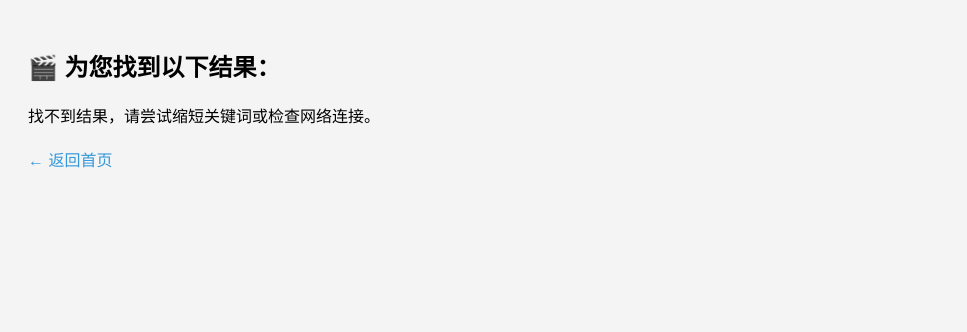
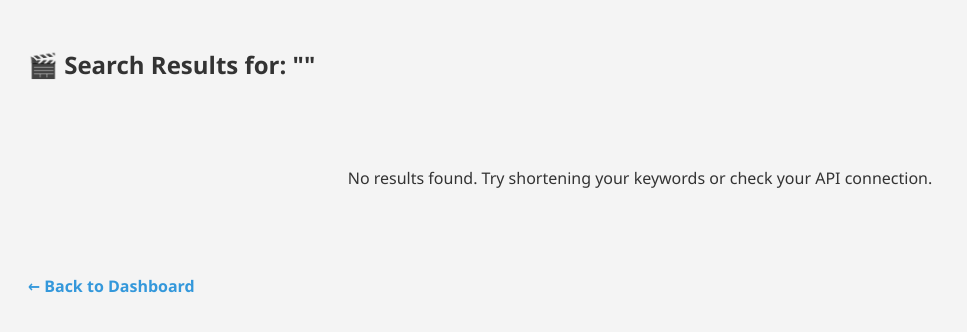
Before and after one commit to youwei1111/media-library-manager, a PHP site: page /search_result.php in a window 1280 px wide. Shown: the top 332 px of the page, without its empty margins (0-967 px from the left). Run offline with PHP 8.4, Linux system fonts and the light colour scheme; data comes from the database, SQL or seed files in the repository.

Commit message:
chore: translate all comments from Chinese to English

```diff
--- a/php/search_result.php
+++ b/php/search_result.php
@@ -1,11 +1,17 @@
 <?php
-// --- 1. 数据库连接 ---
+/**
+ * Search Results Preview & Confirmation
+ * Acts as an intermediate layer to prevent duplicate entries and confirm metadata before saving.
+ */
+
+// --- 1. Database Connection ---
 include 'db_config.php';
 
 $name = $_POST['name'] ?? '';
 $type = $_POST['type'] ?? '';
 
-// --- 2. 调用 Python 脚本获取搜索结果 ---
+// --- 2. Call Python Script for Metadata Retrieval ---
+// Note: Ensure the absolute path to the virtual environment is correct for your local setup.
 $python_path = "/Users/3dyson_1225/Media_Library_System/venv/bin/python3";
 $script_path = "/Users/3dyson_1225/Media_Library_System/VSCode/python/Collector.py";
 $command = "\"$python_path\" \"$script_path\" --search " . escapeshellarg($name) . " " . escapeshellarg($type) . " 2>&1";
@@ -13,12 +19,12 @@ $command = "\"$python_path\" \"$script_path\" --search " . escapeshellarg($name)
 $output = shell_exec($command);
 $results = json_decode($output, true);
 
-// --- 3. 核心修改：获取库中已有的 标题+类型 组合 ---
-$existing_keys = []; // 用于存储 "标题_类型" 的唯一标识
+// --- 3. Duplicate Prevention Logic ---
+// We create a composite key "Title_Type" to allow same-name items of different media types (e.g., Anime vs. Manga).
+$existing_keys = [];
 $check_res = $conn->query("SELECT title, type FROM media_items");
 if ($check_res) {
     while($row = $check_res->fetch_assoc()){
-        // 用 标题_类型 作为唯一的 key，解决动漫/漫画同名无法共存的问题
         $key = $row['title'] . '_' . $row['type'];
         $existing_keys[] = $key;
     }
@@ -26,69 +32,72 @@ if ($check_res) {
 ?>
 
 <!DOCTYPE html>
-<html lang="zh-CN">
+<html lang="en">
 <head>
     <meta charset="UTF-8">
-    <title>确认搜索结果</title>
+    <title>Confirm Search Results</title>
     <style>
-        body { font-family: sans-serif; background: #f4f4f4; padding: 20px; }
-        .search-item { display: flex; border: 1px solid #ddd; margin-bottom: 15px; padding: 15px; border-radius: 8px; background: white; align-items: center; }
+        body { font-family: 'Segoe UI', Tahoma, Geneva, Verdana, sans-serif; background: #f4f4f4; padding: 20px; color: #333; }
+        .search-item { display: flex; border: 1px solid #ddd; margin-bottom: 15px; padding: 15px; border-radius: 8px; background: white; align-items: center; box-shadow: 0 2px 4px rgba(0,0,0,0.05); }
         .search-item img { width: 100px; height: 150px; object-fit: cover; margin-right: 20px; border-radius: 4px; background: #eee; }
         .info { flex: 1; }
-        .btn-add { padding: 10px 20px; background: #2ecc71; color: white; border: none; border-radius: 4px; cursor: pointer; }
+        .btn-add { padding: 10px 20px; background: #2ecc71; color: white; border: none; border-radius: 4px; cursor: pointer; transition: background 0.3s; }
+        .btn-add:hover { background: #27ae60; }
         .btn-exists { padding: 10px 20px; background: #bdc3c7; color: white; border: none; border-radius: 4px; cursor: not-allowed; }
-        .badge-exists { color: #e67e22; font-weight: bold; margin-bottom: 5px; display: block; }
+        .badge-exists { color: #e67e22; font-weight: bold; margin-bottom: 5px; display: block; font-size: 0.85em; }
+        .overview-text { color: #666; font-size: 0.9em; line-height: 1.4; margin: 10px 0; }
     </style>
 </head>
 <body>
-    <h2>🎬 为您找到以下结果：</h2>
+    <h2>🎬 Search Results for: "<?php echo htmlspecialchars($name); ?>"</h2>
 
     <?php if ($results): ?>
         <?php foreach ($results as $item):
-            // --- 核心修改：生成当前搜索项的唯一 KEY 并进行比对 ---
-            // 注意：这里要确保 $item['type'] 的值与数据库存储的类型（如 anime, manga）一致
+            // Generate unique key for current search result to check against database
             $current_key = $item['title'] . '_' . $type;
             $is_added = in_array($current_key, $existing_keys);
         ?>
             <div class="search-item">
-                <img src="<?php echo $item['poster'] ?: 'https://via.placeholder.com/200x280?text=No+Image'; ?>" alt="Poster">
+                <img src="<?php echo $item['poster'] ?: 'https://via.placeholder.com/200x280?text=No+Image'; ?>" alt="Poster Preview">
 
                 <div class="info">
                     <h3>
                         <?php echo htmlspecialchars($item['title']); ?>
-                        (⭐<?php
-                            // 这里的逻辑：如果存在且大于0就显示，否则显示 "暂无" 或 "0.0"
+                        <span style="color: #f1c40f;">(⭐<?php
                             $r = isset($item['rating']) ? (float)$item['rating'] : 0;
-                            echo ($r > 0) ? number_format($r, 1) : '暂无';
-                        ?>)
+                            echo ($r > 0) ? number_format($r, 1) : 'N/A';
+                        ?>)</span>
                     </h3>
 
-                    <p style="color: #666; font-size: 0.9em;">
-                        <?php echo mb_substr($item['overview'] ?? $item['summary'] ?? '暂无简介', 0, 100) . '...'; ?>
+                    <p class="overview-text">
+                        <?php echo mb_substr($item['overview'] ?? $item['summary'] ?? 'No description available.', 0, 150) . '...'; ?>
                     </p>
 
                     <?php if ($is_added): ?>
-                        <span class="badge-exists">⚠️ 此“<?php echo htmlspecialchars($type); ?>”作品已在您的收藏库中</span>
-                        <button class="btn-exists" disabled>无法重复添加</button>
+                        <span class="badge-exists">⚠️ This "<?php echo htmlspecialchars($type); ?>" is already in your collection.</span>
+                        <button class="btn-exists" disabled>Duplicate Entry</button>
                     <?php else: ?>
                        <form onsubmit="window.addItem(event, this)">
                             <input type="hidden" name="title" value="<?php echo htmlspecialchars($item['title']); ?>">
                             <input type="hidden" name="type" value="<?php echo htmlspecialchars($type); ?>">
                             <input type="hidden" name="rating" value="<?php echo isset($item['rating']) ? $item['rating'] : 0; ?>">
                             <input type="hidden" name="poster" value="<?php echo $item['poster']; ?>">
-                            <button type="submit" class="btn-add">确认添加</button>
+                            <button type="submit" class="btn-add">Add to Library</button>
                     </form>
                     <?php endif; ?>
                 </div>
             </div>
         <?php endforeach; ?>
     <?php else: ?>
-        <p>找不到结果，请尝试缩短关键词或检查网络连接。</p>
+        <div style="text-align: center; padding: 50px;">
+            <p>No results found. Try shortening your keywords or check your API connection.</p>
+        </div>
     <?php endif; ?>
 
     <div style="margin-top: 20px;">
-        <a href="index.php" style="color: #3498db; text-decoration: none;">← 返回首页</a>
+        <a href="index.php" style="color: #3498db; text-decoration: none; font-weight: bold;">← Back to Dashboard</a>
     </div>
-     <script src="./scripts/script.js?v=<?php echo time(); ?>"></script>
+
+    <script src="./scripts/script.js?v=<?php echo time(); ?>"></script>
 </body>
 </html>
```
